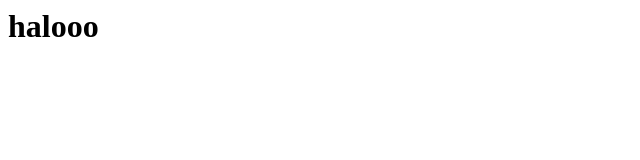
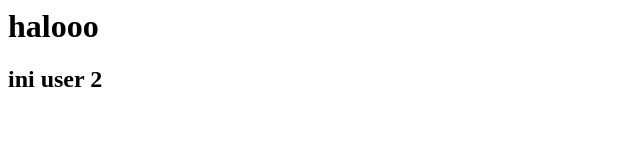
Before and after one commit to faqihalfadholi/belajar-git-server, a plain HTML site: page coba.html in a window 1280 px wide. Shown: the whole page, without its empty margins (0-640 px from the left). Drawn offline with Linux system fonts and the light colour scheme.

Commit message:
update file coba

```diff
--- a/coba.html
+++ b/coba.html
@@ -1,5 +1,6 @@
 <html>
   <body>
     <h1>halooo</h1>
+    <h2>ini user 2</h2>
   </body>
 </html>
```
